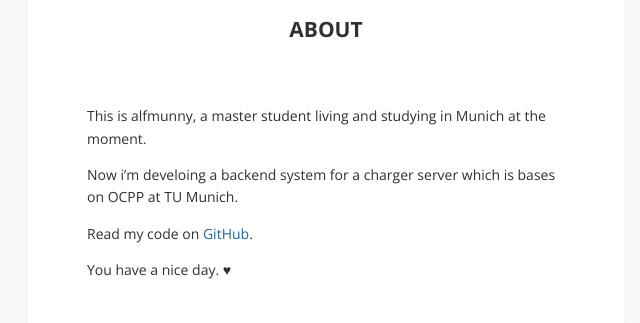
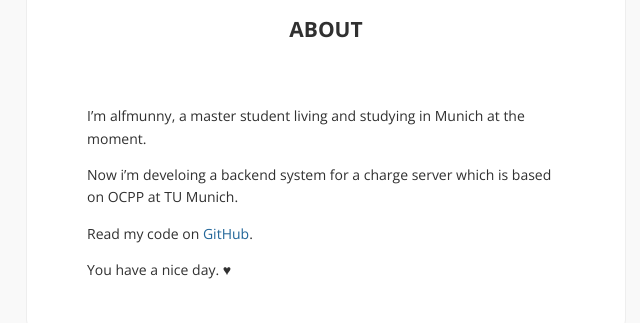
Before and after one commit to alfmunny/ocpp-work-diary, a Jekyll site: the page built from about.md, in a window 1280 px wide. Shown: the part 289-612 px from the top of the page, without its empty margins (314-954 px from the left). Built offline with Jekyll 4.4.1, drawn with Linux system fonts in a browser that asks for light colours; Markdown is read by kramdown in place of the engine named in the settings; comment, search, counter and statistics services are not loaded.

Commit message:
typos in about.md

```diff
--- a/about.md
+++ b/about.md
@@ -3,9 +3,9 @@ layout: page
 title: About
 ---
 
-This is alfmunny, a master student living and studying in Munich at the moment.
+I'm alfmunny, a master student living and studying in Munich at the moment.
 
-Now i'm develoing a backend system for a charger server which is bases on OCPP at TU Munich.
+Now i'm develoing a backend system for a charge server which is based on OCPP at TU Munich.
 
 Read my code on [GitHub](http://github.com/alfmunny).
 
```
